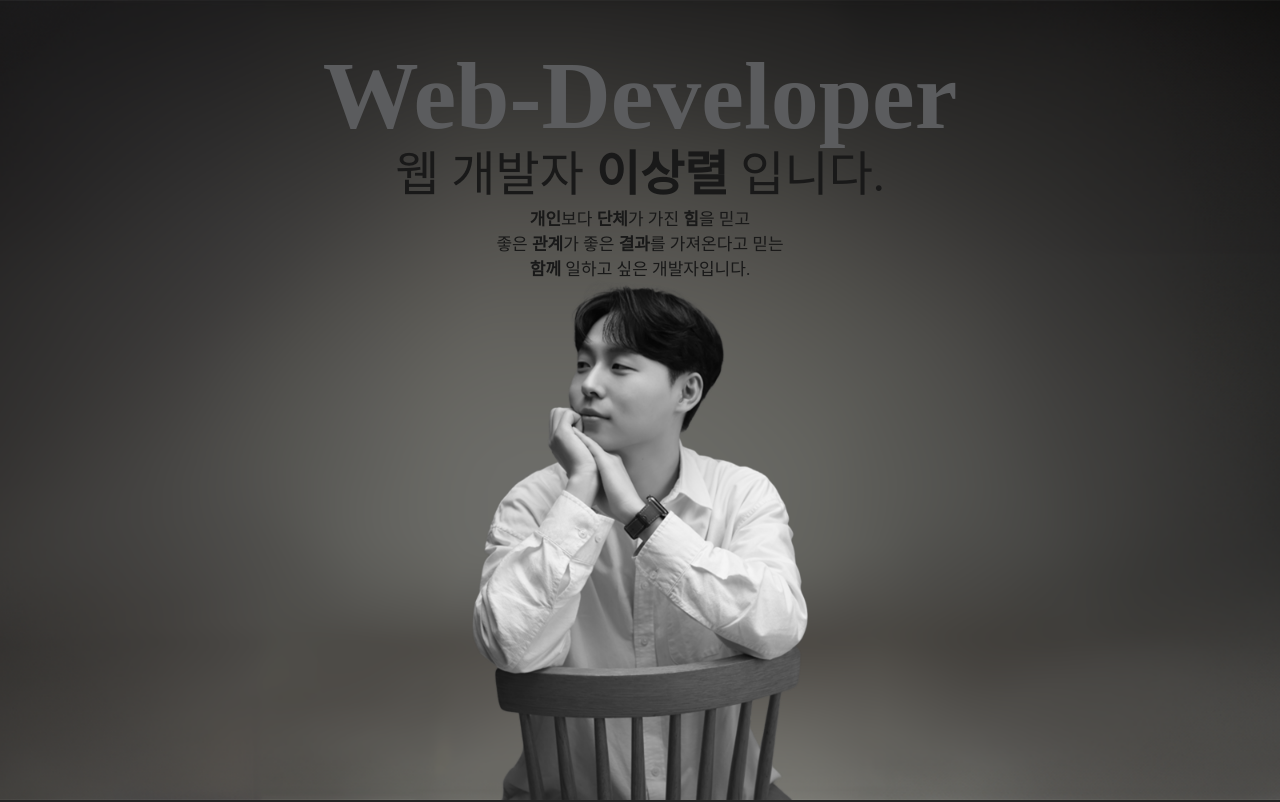
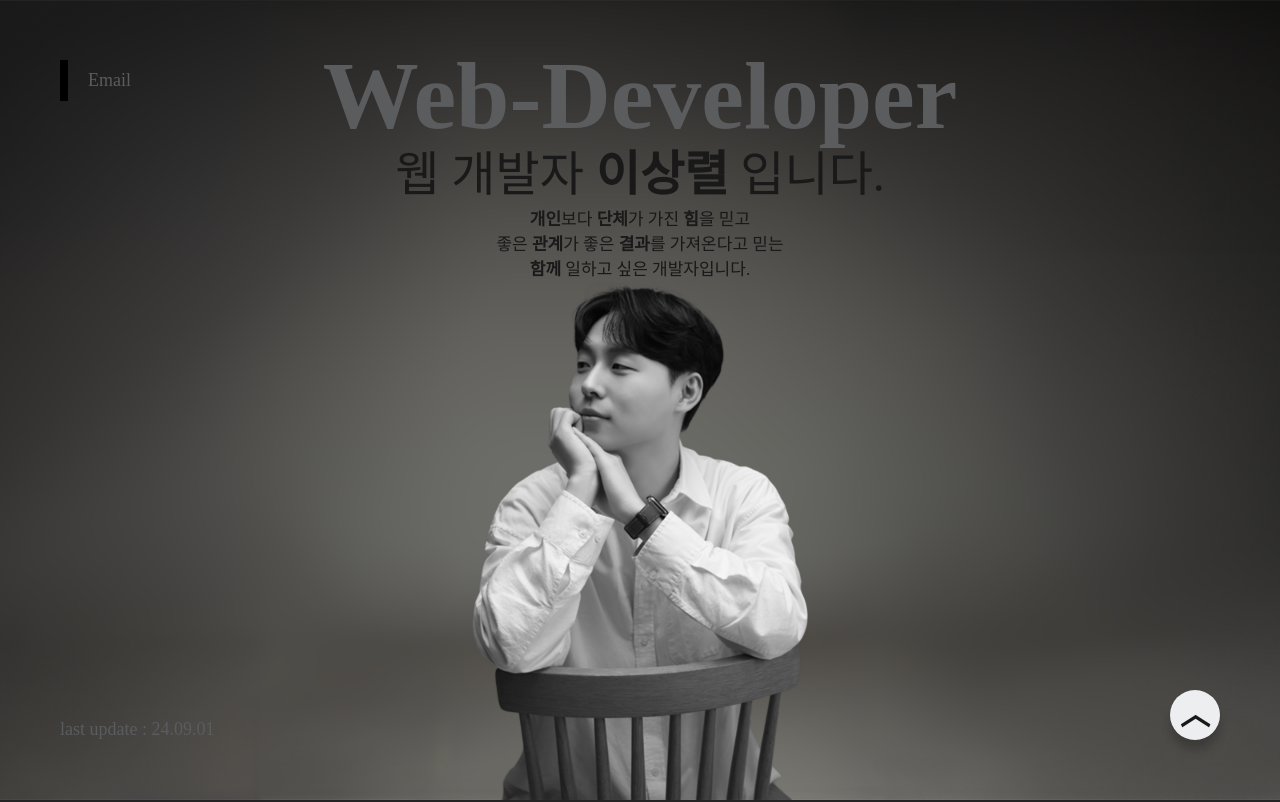
Before and after one commit to Lee-SangRyeol/portfolio, a Next.js app: page / in a window 1280 px wide. Shown: the top 802 px of the page. Built offline with nearby package versions, Linux system fonts and the light colour scheme.

Commit message:
[FEAT] : add contact Done

```diff
--- a/src/pages/index.tsx
+++ b/src/pages/index.tsx
@@ -4,12 +4,26 @@ import Section1 from "../sections/Section1";
 import Section2 from "../sections/Section2";
 import Section3 from "../sections/Section3";
 
+interface LabelProps {
+  $dataLabel: string;
+}
+
 export default function Home() {
+  // 스크롤 최상단으로 이동하는 함수
+  const scrollToTop = () => {
+    window.scrollTo({ top: 0, behavior: "smooth" });
+  };
+
   return (
     <Container>
       <Section1 />
       <Section2 />
       <Section3 />
+      <ContactContainer>
+        <ScrollButton onClick={scrollToTop} $dataLabel="맨 위로">
+          ︿
+        </ScrollButton>
+      </ContactContainer>
     </Container>
   );
 }
@@ -17,3 +31,39 @@ export default function Home() {
 const Container = styled.div`
   height: 200vh;
 `;
+
+const ContactContainer = styled.div`
+  position: fixed;
+  bottom: 60px;
+  right: 60px;
+  display: flex;
+  justify-content: flex-end;
+  align-items: flex-end;
+  flex-direction: column;
+  gap: 20px;
+`;
+
+const ScrollButton = styled.button<LabelProps>`
+  width: 50px;
+  height: 50px;
+  border-radius: 50px;
+  font-size: 30px;
+  font-weight: 800;
+  padding-bottom: 15px;
+  background-color: ${colors.grayscale.$10};
+  color: ${colors.secondary.black};
+  border: none;
+  cursor: pointer;
+  overflow: hidden;
+  position: relative;
+  transition: transform 0.5s ease-in-out;
+  box-shadow: 0px 10px 10px rgba(0, 0, 0, 0.2);
+
+  &:hover::before {
+    opacity: 1;
+  }
+
+  &:hover {
+    transform: scale(1.15);
+  }
+`;
--- a/src/sections/Section1.tsx
+++ b/src/sections/Section1.tsx
@@ -1,9 +1,34 @@
+import { useState } from "react";
 import styled from "styled-components";
 import { colors } from "../constants/index";
 
 const Section1 = () => {
+  const [emailText, setEmailText] = useState("Email");
+  // 연락처와 이메일 복사 기능
+  const copyToClipboard = (text: string) => {
+    navigator.clipboard.writeText(text);
+    alert(`${text}가 복사 되었습니다.`);
+  };
+
+  // 호버 시작 시 텍스트 변경
+  const handleMouseEnter = () => {
+    setEmailText("tkdfuf7600@gmail.com");
+  };
+
+  // 호버 끝날 시 원래 텍스트로 변경
+  const handleMouseLeave = () => {
+    setEmailText("Email");
+  };
+
   return (
     <Container>
+      <EmailBox
+        onClick={() => copyToClipboard("tkdfuf7600@gmail.com")}
+        onMouseEnter={handleMouseEnter}
+        onMouseLeave={handleMouseLeave}
+      >
+        {emailText}
+      </EmailBox>
       <TopContainer>
         <TextContainer>
           <BackgroundText>Web-Developer</BackgroundText>
@@ -26,6 +51,7 @@ const Section1 = () => {
       <BottomContainer>
         <Picture />
       </BottomContainer>
+      <UpdateText>last update : 24.09.01</UpdateText>
     </Container>
   );
 };
@@ -102,3 +128,48 @@ const Picture = styled.div`
   /* max-width: 370px;
   max-height: 100%; */
 `;
+
+const UpdateText = styled.div`
+  position: fixed;
+  bottom: 60px;
+  left: 60px;
+  font-size: 18px;
+  color: ${colors.grayscale.$04};
+  display: flex;
+  justify-content: flex-end;
+  align-items: flex-end;
+  flex-direction: column;
+`;
+
+const EmailBox = styled.div`
+  position: fixed;
+  top: 60px;
+  left: 60px;
+  padding: 10px 20px;
+  font-size: 18px;
+  color: ${colors.grayscale.$04};
+  border-left: 8px solid black;
+  cursor: pointer;
+  transition: all 1s ease;
+  z-index: 10;
+
+  &:hover {
+    color: ${colors.grayscale.$04};
+  }
+
+  &:hover::before {
+    width: 100%;
+  }
+
+  &::before {
+    content: "";
+    position: absolute;
+    left: 0;
+    bottom: 0;
+    width: 0;
+    height: 100%;
+    background-color: ${colors.secondary.black};
+    z-index: -1;
+    transition: width 0.3s ease;
+  }
+`;
--- a/src/sections/Section3.tsx
+++ b/src/sections/Section3.tsx
@@ -140,6 +140,7 @@ const Sidebar = styled.div`
   display: flex;
   flex-direction: column;
   padding-left: 40px;
+  background-color: ${colors.grayscale.$01};
 `;
 
 const SidebarItem = styled.div<{ $active: boolean }>`
```
